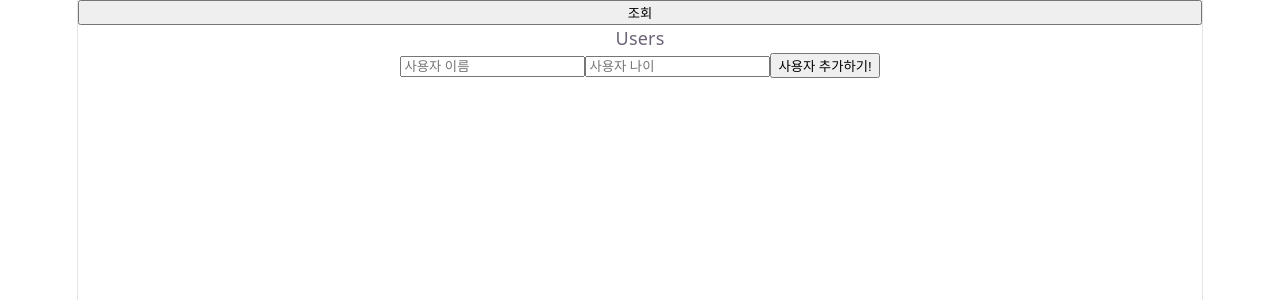
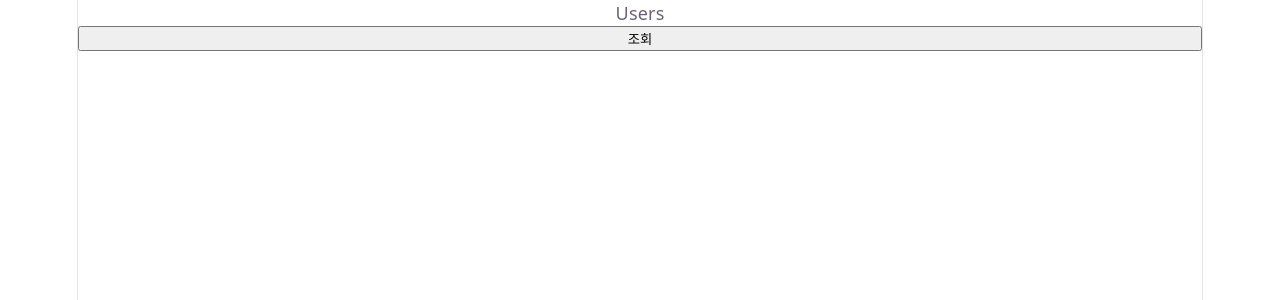
Before and after one commit to eorjs37/TanStack-Query, a React (Vite) app: page / in a window 1280 px wide. Shown: the top 300 px of the page. Built offline with nearby package versions, Linux system fonts and the light colour scheme.

Commit message:
useInfiniteQuery 사용 추가

```diff
--- a/src/App.tsx
+++ b/src/App.tsx
@@ -2,13 +2,11 @@ import "./App.css";
 import { QueryClient, QueryClientProvider } from "@tanstack/react-query";
 import { ReactQueryDevtools } from "@tanstack/react-query-devtools";
 import Users from "./components/Users";
-import AddUser from "./components/AddUser";
 const queryClient = new QueryClient();
 function App() {
   return (
     <QueryClientProvider client={queryClient}>
       <Users />
-      <AddUser />
       <ReactQueryDevtools />
     </QueryClientProvider>
   );
--- a/src/components/Users.tsx
+++ b/src/components/Users.tsx
@@ -1,62 +1,14 @@
-import { useInfiniteQuery } from "@tanstack/react-query";
-import { Fragment, useState } from "react";
+import { Fragment } from "react";
+import { useUsers } from "../hooks/useUsers";
 
-interface User {
-  name: string;
-  id: number;
-  email: number;
-}
-export interface Page {
-  content: Array<User>;
-  size: number;
-  page: number;
-  totalElements: number;
-}
 export default function Users() {
-  const [isEnabled, setIsEnabled] = useState(false);
-
-  const onClick = () => {
-    if (!isEnabled) setIsEnabled(true);
-    fetchNextPage();
-  };
-
-  const { data, fetchNextPage, isFetching, hasNextPage, isPending } =
-    useInfiniteQuery<Page>({
-      queryKey: ["users"],
-      queryFn: async ({ pageParam }) => {
-        const res = await fetch(
-          `http://localhost:8080/users?page=${pageParam}`,
-        );
-
-        return res.json();
-      },
-      initialPageParam: 1,
-      getNextPageParam: (lastPage, pages) => {
-        const maxPage = Math.ceil(pages[0].totalElements / 10);
-
-        const currentPage = lastPage.page;
-
-        if (currentPage < maxPage) {
-          return currentPage + 1;
-        }
-
-        return null;
-      },
-      enabled: isEnabled,
-      staleTime: 1000 * 60 * 60, // 1시간
-    });
+  const { isPending, hasNextPage, isFetching, onClick, pages } = useUsers();
 
   return (
     <>
-      {(isPending || hasNextPage) && (
-        <button disabled={isFetching} onClick={onClick}>
-          {isFetching ? "로딩중" : "조회"}
-        </button>
-      )}
-
       <div>
         Users
-        {data?.pages.map((page, index) => (
+        {pages?.map((page, index) => (
           <Fragment key={index}>
             {page.content &&
               page.content.map((user) => (
@@ -69,6 +21,11 @@ export default function Users() {
           </Fragment>
         ))}
       </div>
+      {(isPending || hasNextPage) && (
+        <button disabled={isFetching} onClick={onClick}>
+          {isFetching ? "로딩중" : "조회"}
+        </button>
+      )}
     </>
   );
 }
--- /dev/null
+++ b/src/hooks/useUsers.ts
@@ -0,0 +1,61 @@
+import { useInfiniteQuery } from "@tanstack/react-query";
+import { useState } from "react";
+
+interface User {
+  name: string;
+  id: number;
+  email: number;
+}
+
+interface Page {
+  content: Array<User>;
+  size: number;
+  page: number;
+  totalElements: number;
+}
+export function useUsers() {
+  const [isEnabled, setIsEnabled] = useState(false);
+  const fetchUsers = async ({
+    pageParam,
+  }: {
+    pageParam: number;
+  }): Promise<Page> => {
+    const res = await fetch(`http://localhost:8080/users?page=${pageParam}`);
+
+    return res.json();
+  };
+
+  const { data, fetchNextPage, isFetching, hasNextPage, isPending } =
+    useInfiniteQuery({
+      queryKey: ["users"],
+      queryFn: fetchUsers,
+      initialPageParam: 1,
+      getNextPageParam: (lastPage, pages) => {
+        const maxPage = Math.ceil(pages[0].totalElements / 10);
+
+        const currentPage = lastPage.page;
+
+        if (currentPage < maxPage) {
+          return currentPage + 1;
+        }
+
+        return null;
+      },
+      enabled: isEnabled,
+      staleTime: 1000 * 60 * 60, // 1시간
+    });
+
+  const onClick = () => {
+    if (!isEnabled) setIsEnabled(true);
+    fetchNextPage();
+  };
+
+  return {
+    ...data,
+    setIsEnabled,
+    onClick,
+    isFetching,
+    hasNextPage,
+    isPending,
+  };
+}
```
